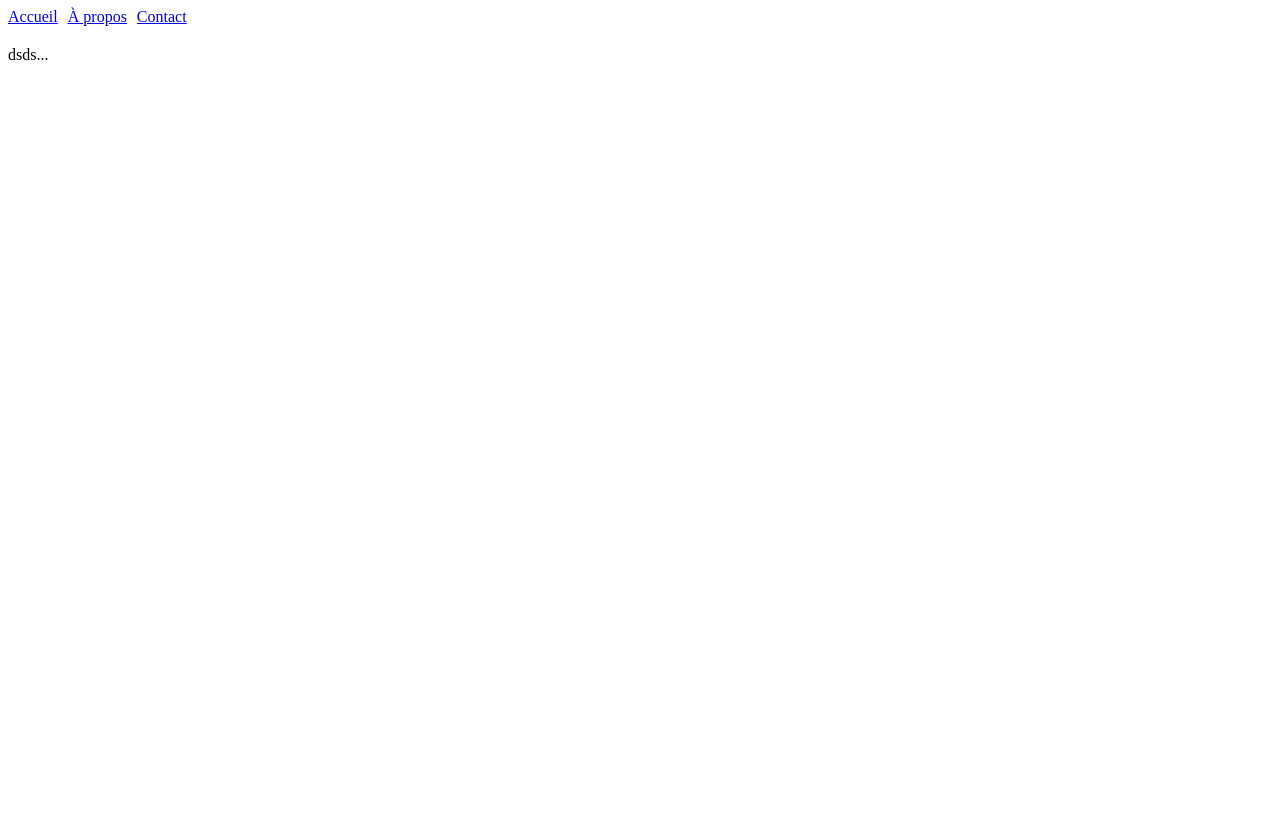
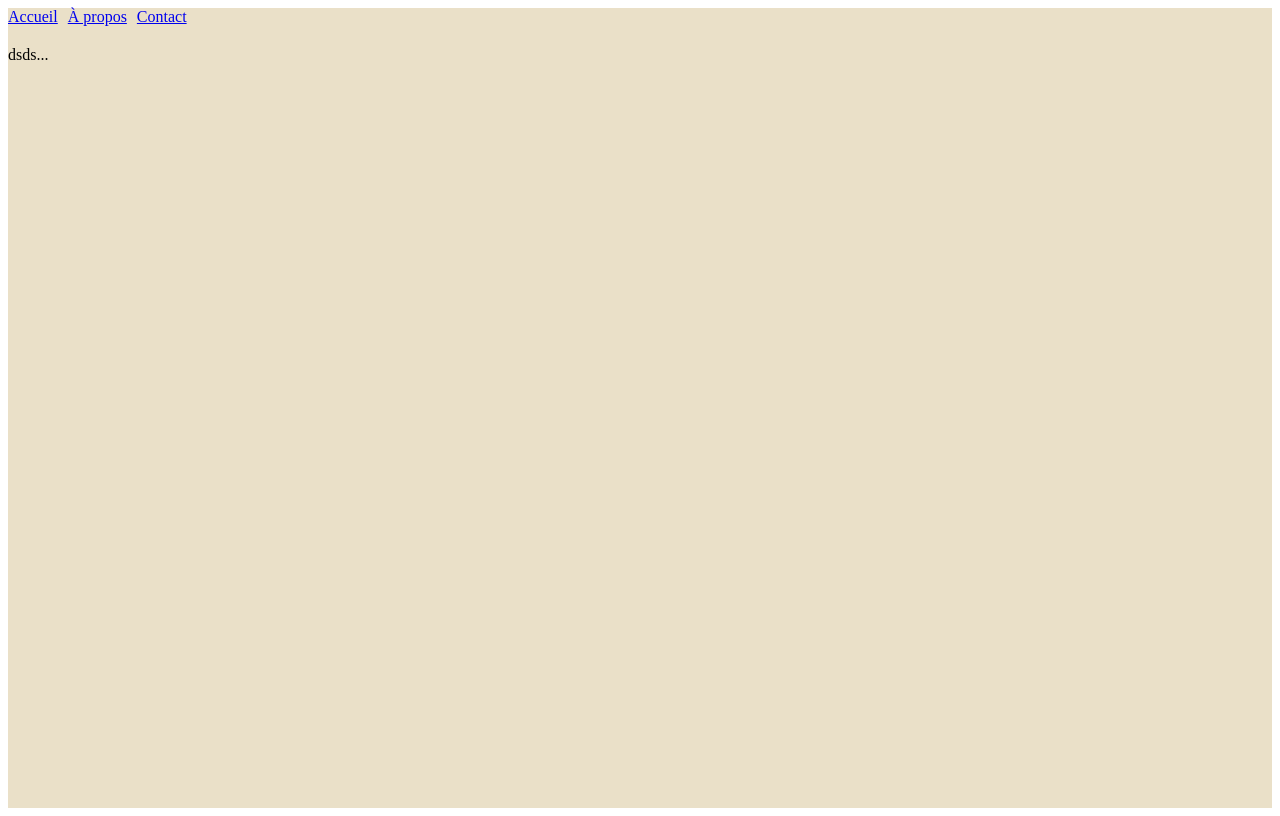
Before and after one commit to Dimtiri19/Portfolio, a React (Vite) app: page / in a window 1280 px wide. Built offline with nearby package versions, Linux system fonts and the light colour scheme; no server answers.

Commit message:
Update App.jsx color

```diff
--- a/src/App.jsx
+++ b/src/App.jsx
@@ -7,7 +7,7 @@ import Contact from './pages/Contact'
 
 function App() {
   return (
-    <div>
+    <div style={{ backgroundColor: '#EAE0C8', minHeight: '100vh' }}>
       <Navbar />
       <Routes>
         <Route path="/" element={<Home />} />
```
